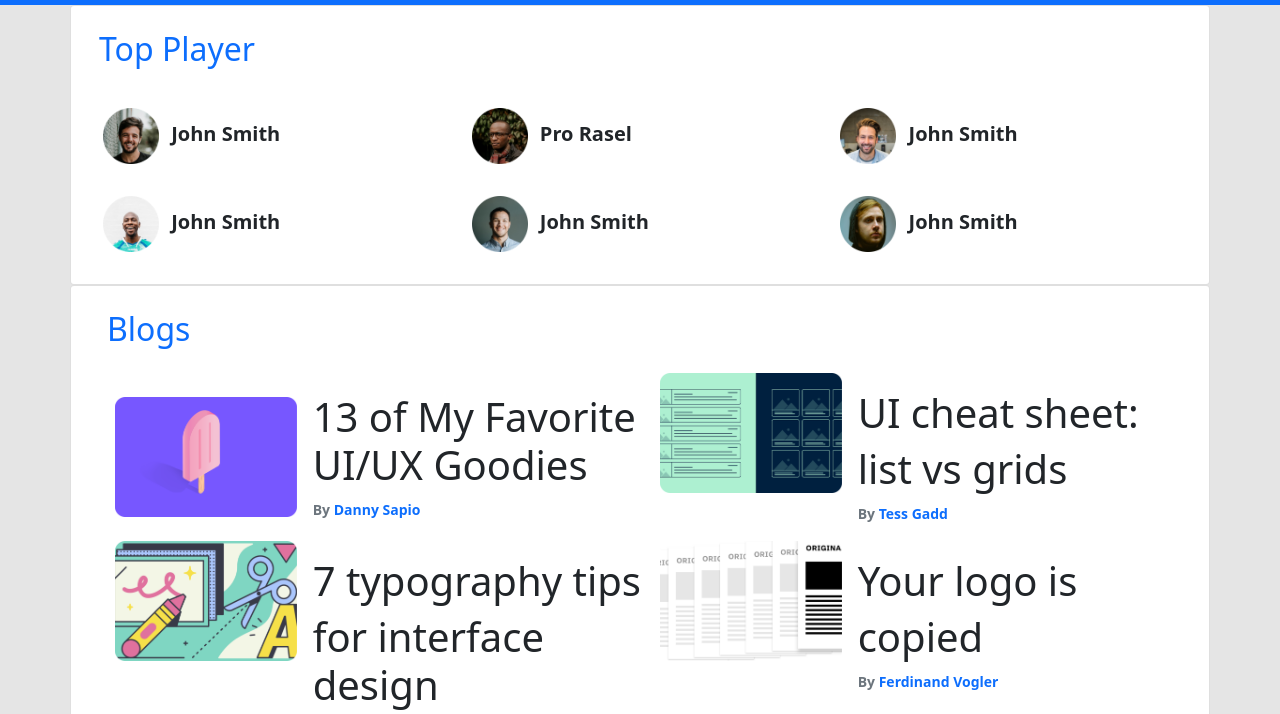
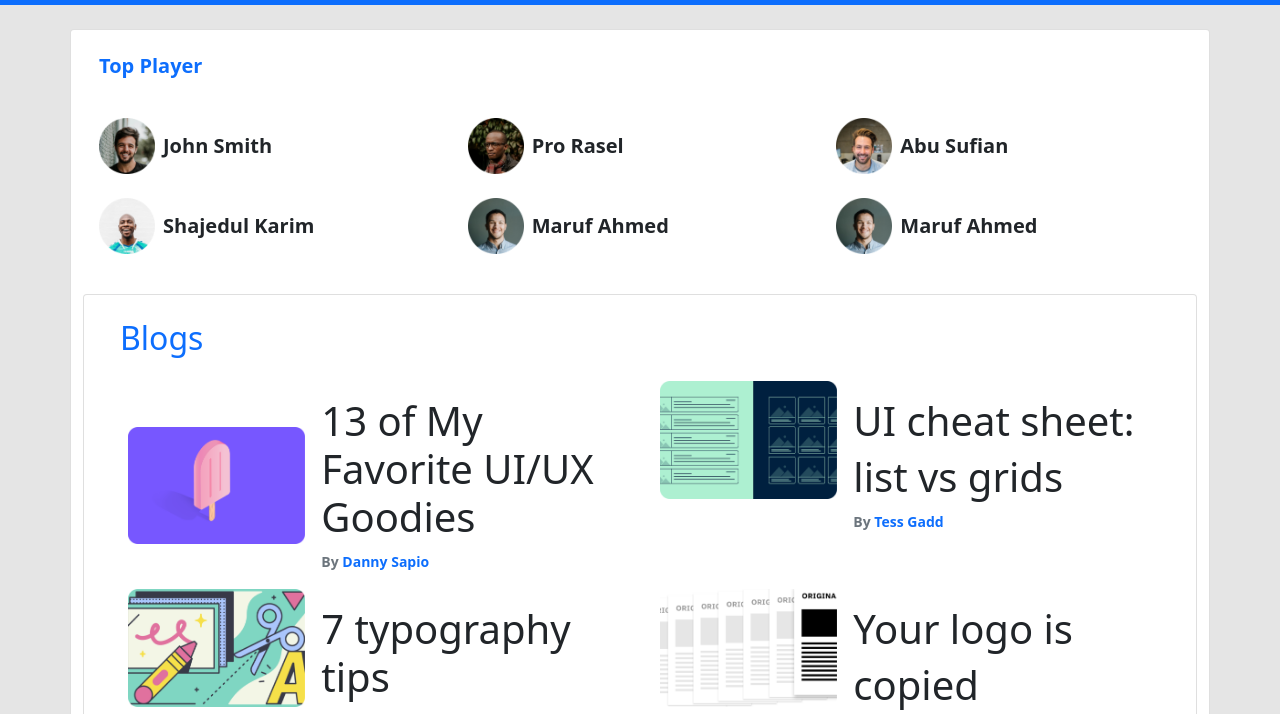
Before and after one commit to Ridoy34994/leaderbord-boots, a plain HTML site: page index.html in a window 1280 px wide. Shown: the part 78-792 px from the top of the page. Drawn offline with Linux system fonts and the light colour scheme.

Commit message:
leader boots

```diff
--- a/index.html
+++ b/index.html
@@ -69,36 +69,65 @@
 
 
 <!-- players and blogs section start -->
-     <div class="card container ">
-           <br>
-        <h2 class="text-primary ms-3">Top Player</h2>
-        <div class="card-body row row-cols-3 align-items-center" >
-            <div class="card-body col-4">
-                <img width="56" src="images/players/player-1.png" alt="">
-                <span class="card-text ms-2 fs-5 fw-bold">John Smith</span>
+<div class="card container mt-4">
+
+  <h3 class="text-primary fw-bold fs-5 mt-4 ms-3 mb-4">Top Player</h3>
+  <div class="card-body row row-cols-1 row-cols-lg-3 row-cols-md-2">
+      <div class="col mb-4 d-flex align-items-center">
+          <img width="56" src="./images/players/player-1.png" alt="">
+          <span class="ms-2 fw-bolder fs-5">John Smith</span>
       </div>
-             <div class="card-body col-4">
-                <img width="56" src="images/players/player-2.png" alt="">
-                <span class="card-text ms-2 fs-5 fw-bold">Pro Rasel</span>
+      <div class="col mb-4 d-flex align-items-center">
+          <img width="56" src="./images/players/player-2.png" alt="">
+          <span class="ms-2 fw-bolder fs-5">Pro Rasel</span>
       </div>
-             <div class="card-body">
-                <img width="56" src="images/players/player-3.png" alt="">
-                <span class="card-text ms-2 fs-5 fw-bold">John Smith</span>
+      <div class="col mb-4 d-flex align-items-center">
+          <img width="56" src="./images/players/player-3.png" alt="">
+          <span class="ms-2 fw-bolder fs-5">Abu Sufian</span>
       </div>
-             <div class="card-body">
-                <img width="56" src="images/players/player-4.png" alt="">
-                <span class="card-text ms-2 fs-5 fw-bold">John Smith</span>
+      <div class="col mb-4 d-flex align-items-center">
+          <img width="56" src="./images/players/player-4.png" alt="">
+          <span class="ms-2 fw-bolder fs-5">Shajedul Karim</span>
       </div>
-             <div class="card-body">
-                <img width="56" src="images/players/player-5.png" alt="">
-                <span class="card-text ms-2 fs-5 fw-bold">John Smith</span>
+      <div class="col mb-4 d-flex align-items-center">
+          <img width="56" src="./images/players/player-5.png" alt="">
+          <span class="ms-2 fw-bolder fs-5">Maruf Ahmed</span>
       </div>
-             <div class="card-body">
-                <img width="56" src="images/players/player-6.png" alt="">
-                <span class="card-text ms-2 fs-5 fw-bold">John Smith</span>
+      <div class="col mb-4 d-flex align-items-center">
+          <img width="56" src="./images/players/player-5.png" alt="">
+          <span class="ms-2 fw-bolder fs-5">Maruf Ahmed</span>
       </div>
   </div>
-      </div>
+     <!-- <div class="card container ">  -->
+           <!-- <br> -->
+        <!-- <h2 class="text-primary ms-3">Top Player</h2> -->
+        <!-- <div class="card-body row row-cols-3 align-items-center" > -->
+            <!-- <div class="card-body col-4"> -->
+                <!-- <img width="56" src="images/players/player-1.png" alt="">   -->
+                <!-- <span class="card-text ms-2 fs-5 fw-bold">John Smith</span> -->
+             <!-- </div> -->
+             <!-- <div class="card-body col-4"> -->
+                <!-- <img width="56" src="images/players/player-2.png" alt="">   -->
+                <!-- <span class="card-text ms-2 fs-5 fw-bold">Pro Rasel</span> -->
+             <!-- </div> -->
+             <!-- <div class="card-body"> -->
+                <!-- <img width="56" src="images/players/player-3.png" alt="">   -->
+                <!-- <span class="card-text ms-2 fs-5 fw-bold">John Smith</span> -->
+             <!-- </div> -->
+             <!-- <div class="card-body"> -->
+                <!-- <img width="56" src="images/players/player-4.png" alt="">   -->
+                <!-- <span class="card-text ms-2 fs-5 fw-bold">John Smith</span> -->
+             <!-- </div> -->
+             <!-- <div class="card-body"> -->
+                <!-- <img width="56" src="images/players/player-5.png" alt="">   -->
+                <!-- <span class="card-text ms-2 fs-5 fw-bold">John Smith</span> -->
+             <!-- </div> -->
+             <!-- <div class="card-body"> -->
+                <!-- <img width="56" src="images/players/player-6.png" alt="">   -->
+                <!-- <span class="card-text ms-2 fs-5 fw-bold">John Smith</span> -->
+             <!-- </div> -->
+        <!-- </div> -->
+      <!-- </div> -->
 
 
 
```
Lines whose indentation alone changed are shown as unchanged.
